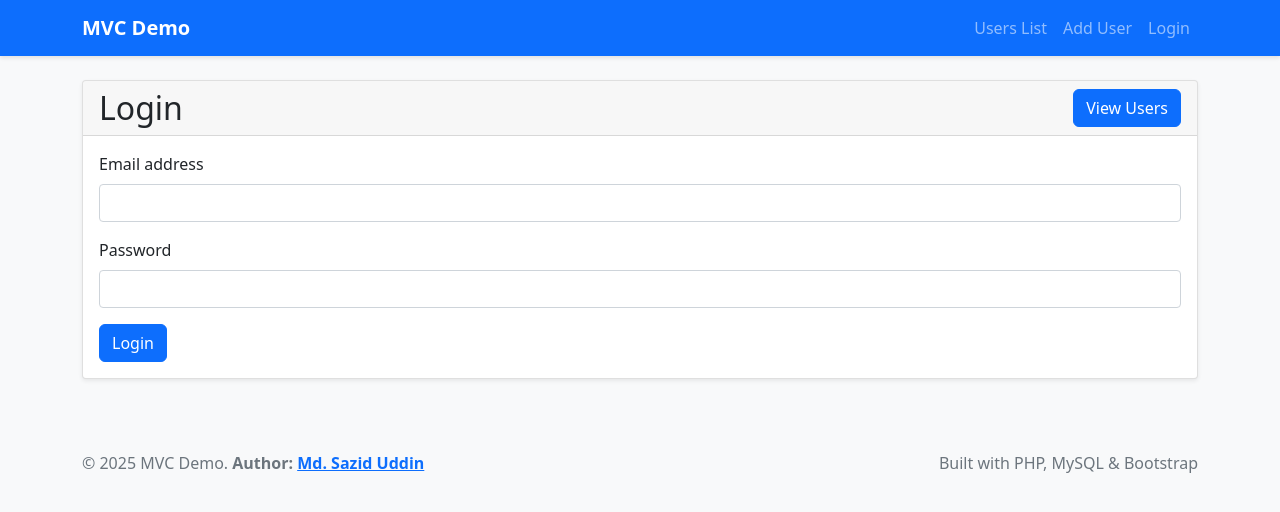
After one commit to sazid-uddin/WT-MVC-DEMO, a PHP site: page /mvc/login in a window 1280 px wide. The commit adds this page. Shown: the top 512 px of the page. Run offline with PHP 8.4, Linux system fonts and the light colour scheme.

Commit message:
login system

```diff
--- a/controllers/UserController.php
+++ b/controllers/UserController.php
@@ -16,6 +16,32 @@ class UserController
 		$this->loadView('users/index', ['users' => $users]);
 	}
 
+	public function login()
+	{
+		$this->loadView('users/login');
+	}
+
+	public function authenticate()
+	{
+		if ($_SERVER['REQUEST_METHOD'] !== 'POST') {
+			header('Location: /mvc/login');
+			exit;
+		}
+
+		$email = trim($_POST['email'] ?? '');
+		$password = trim($_POST['password'] ?? '');
+
+		$authentincated = $this->userModel->checkLogin($email, $password);
+		if($authentincated) {
+			session_start();
+			$_SESSION['login_status'] = 'logged_in';
+			header('Location: /mvc/');
+			exit;
+		} else {
+			$this->loadView('users/login', ['error' => 'Invalid email or password.']);
+			exit;
+		}
+	}
 	public function create()
 	{
 		$this->loadView('users/create');
--- a/index.php
+++ b/index.php
@@ -9,14 +9,24 @@ try {
 
 	// Route to UserController
 	require_once 'controllers/UserController.php';
-	$controller = new UserController();
+	$userController = new UserController();
 
-	if (method_exists($controller, $action)) {
-		$controller->$action();
+	if ($action === 'index') {
+		$userController->index();
+	} elseif ($action === 'login') {
+		$userController->login();
+	} elseif ($action === 'authenticate') {
+		$userController->authenticate();
+	} elseif ($action === 'create') {
+		$userController->create();
+	} elseif ($action === 'store') {
+		$userController->store();
 	} else {
 		http_response_code(404);
 		include 'views/errors/404.php';
 	}
+
+
 } catch (Exception $e) {
 	http_response_code(500);
 	error_log("MVC Error: " . $e->getMessage());
--- a/models/User.php
+++ b/models/User.php
@@ -45,6 +45,17 @@ class User
 		return false;
 	}
 
+	public function checkLogin($email, $password)
+	{
+		$query = "SELECT * FROM users WHERE email = ? AND password = ?";
+		$stmt = $this->connection->prepare($query);
+		$stmt->bind_param("ss", $email, $password);
+		$stmt->execute();
+
+		$result = $stmt->get_result();
+		return $result->num_rows > 0;
+	}
+
 	public function validate($data)
 	{
 		$errors = [];
--- a/views/layouts/header.php
+++ b/views/layouts/header.php
@@ -44,6 +44,7 @@
 			<div class="navbar-nav ms-auto">
 				<a class="nav-link" href="/mvc/">Users List</a>
 				<a class="nav-link" href="/mvc/create">Add User</a>
+				<a class="nav-link" href="/mvc/login">Login</a>
 			</div>
 		</div>
 	</nav>
--- /dev/null
+++ b/views/users/login.php
@@ -0,0 +1,49 @@
+<?php include 'views/layouts/header.php'; ?>
+
+<?php
+// Start session to display success messages
+session_start();
+if (isset($_SESSION['success'])): ?>
+	<div class="alert alert-success alert-dismissible fade show" role="alert">
+		<?php echo htmlspecialchars($_SESSION['success']); ?>
+		<button type="button" class="btn-close" data-bs-dismiss="alert"></button>
+	</div>
+	<?php unset($_SESSION['success']); ?>
+<?php endif; ?>
+
+<div class="row">
+	<div class="col-12">
+		<div class="card">
+			<div class="card-header d-flex justify-content-between align-items-center">
+				<h2 class="card-title mb-0">
+					<i class="fas fa-users"></i> Login
+				</h2>
+				<a href="/mvc/" class="btn btn-primary">
+					<i class="fas fa-plus"></i> View Users
+				</a>
+			</div>
+			<div class="card-body">
+				<form method="POST" action="/mvc/authenticate" novalidate>
+					<div class="mb-3">
+						<label for="email" class="form-label">Email address</label>
+						<input type="email" class="form-control" id="email" name="email" required>
+					</div>
+					<div class="mb-3">
+						<label for="password" class="form-label">Password</label>
+						<input type="password" class="form-control" id="password" name="password" required>
+					</div>
+					<div class="mb-3">
+						<?php if (isset($error)): ?>
+							<div class="alert alert-danger">
+								<?php echo htmlspecialchars($error); ?>
+							</div>
+						<?php endif; ?>
+					</div>
+					<button type="submit" class="btn btn-primary">Login</button>
+				</form>
+			</div>
+		</div>
+	</div>
+</div>
+
+<?php include 'views/layouts/footer.php'; ?>
```
Also changed, not shown: views/movie/movie-info.php (added, +8 -0 lines), views/common/login.php (added), views/student/dashboard.php (added).
